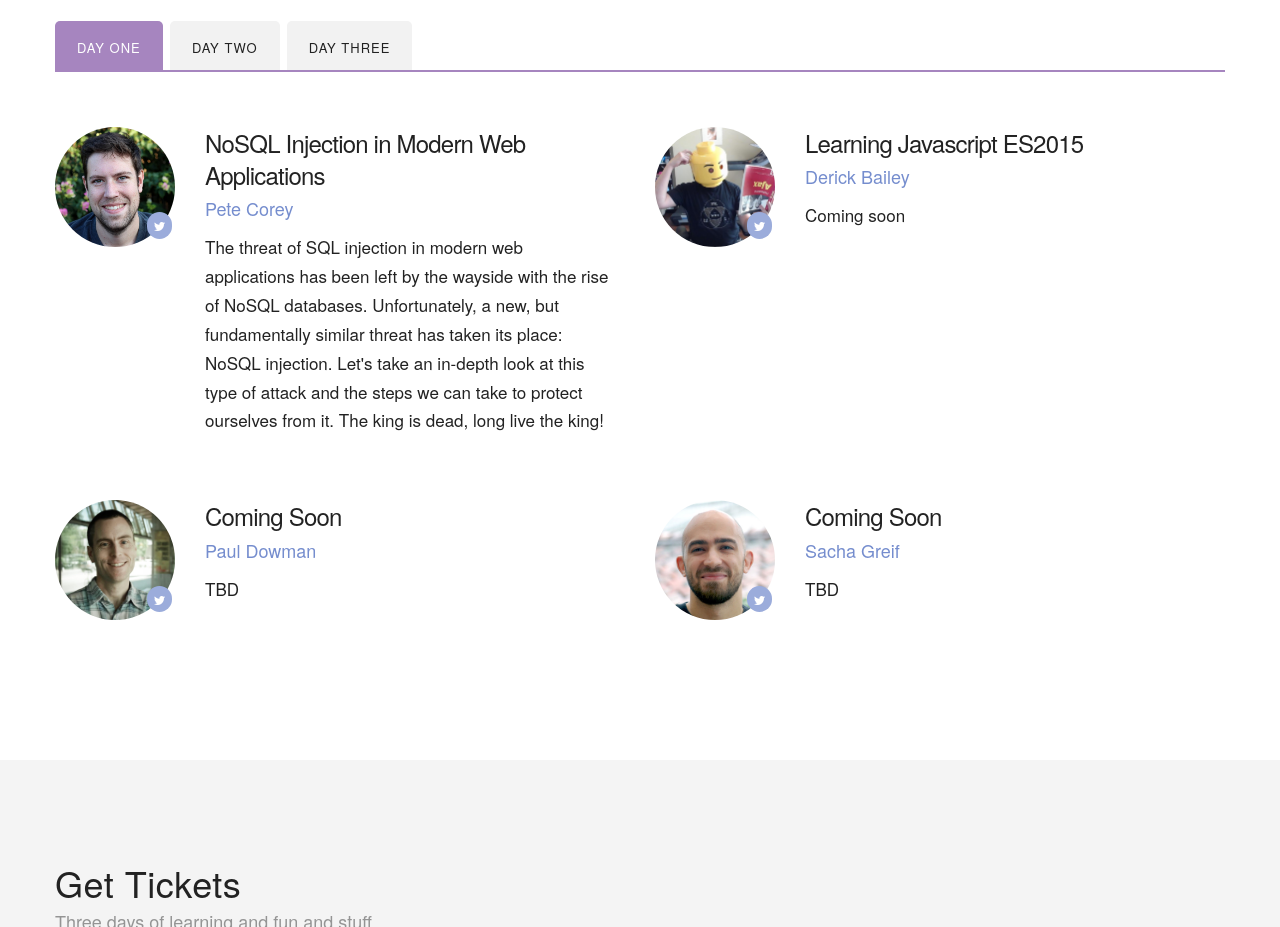
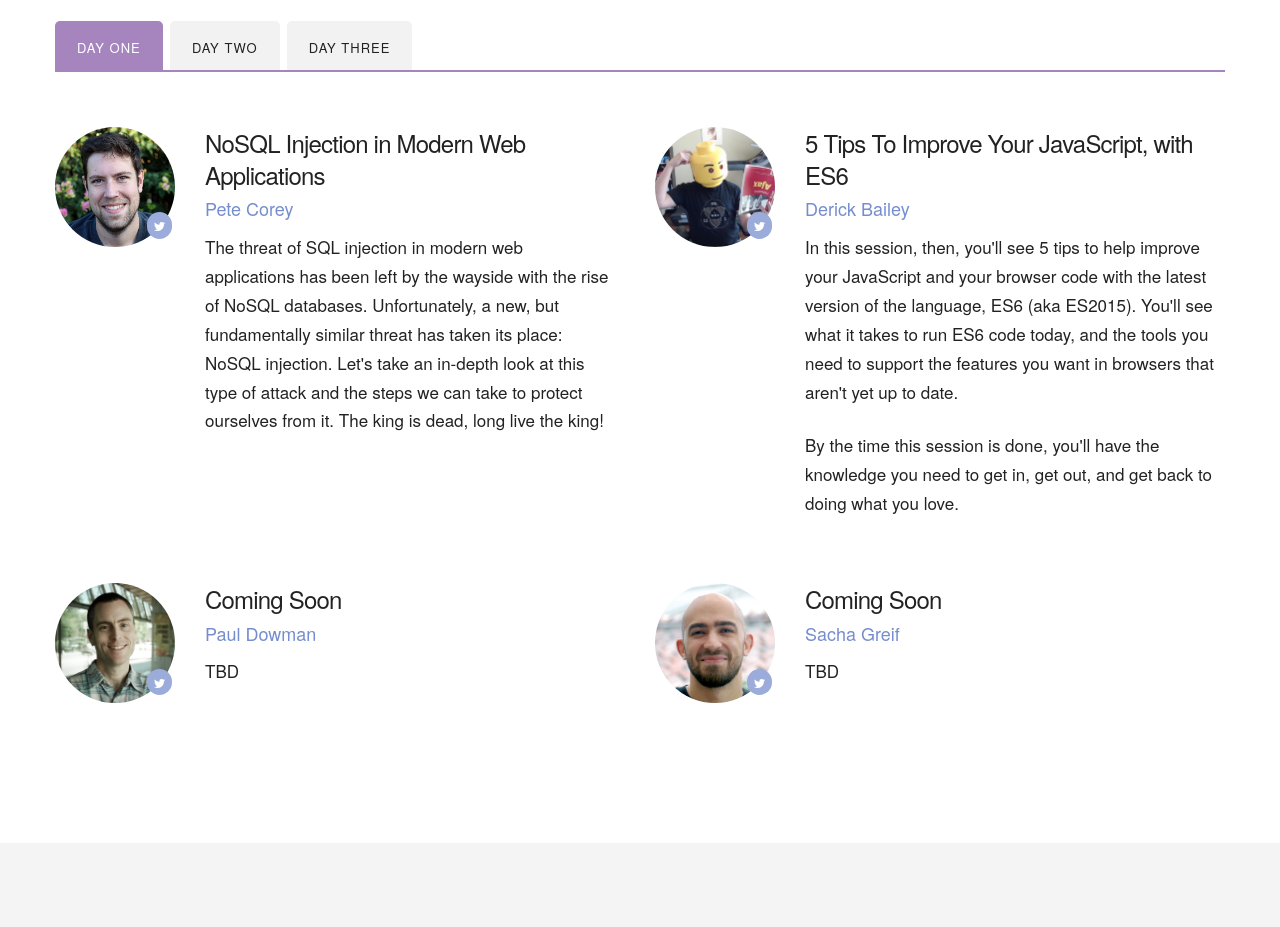
Before and after one commit to amandasaffer/crater-remote-conf, a plain HTML site: page index.html in a window 1280 px wide. Shown: the part 1500-2427 px from the top of the page. Drawn offline with nearby package versions, Linux system fonts and the light colour scheme.

Commit message:
Add Derick's talk info

```diff
--- a/index.html
+++ b/index.html
@@ -85,9 +85,11 @@
             <a href="https://twitter.com/derickbailey" target="_blank" class="hide-for-small-only"><span class="link-out"><i class="icon ion-social-twitter"></i></span></a>
           </div>
           <div class="small-8 medium-8 large-9 columns">
-            <h4>Learning Javascript ES2015</h4>
+            <h4>5 Tips To Improve Your JavaScript, with ES6</h4>
             <span class="speaker">Derick Bailey</span>
-            <p class="hide-for-small-only">Coming soon</p>
+            <p class="hide-for-small-only">In this session, then, you'll see 5 tips to help improve your JavaScript and your browser code with the latest version of the language, ES6 (aka ES2015). You'll see what it takes to run ES6 code today, and the tools you need to support the features you want in browsers that aren't yet up to date.
+            </p><p>
+            By the time this session is done, you'll have the knowledge you need to get in, get out, and get back to doing what you love. </p>
           </div>
         </div>
       </div>
```
